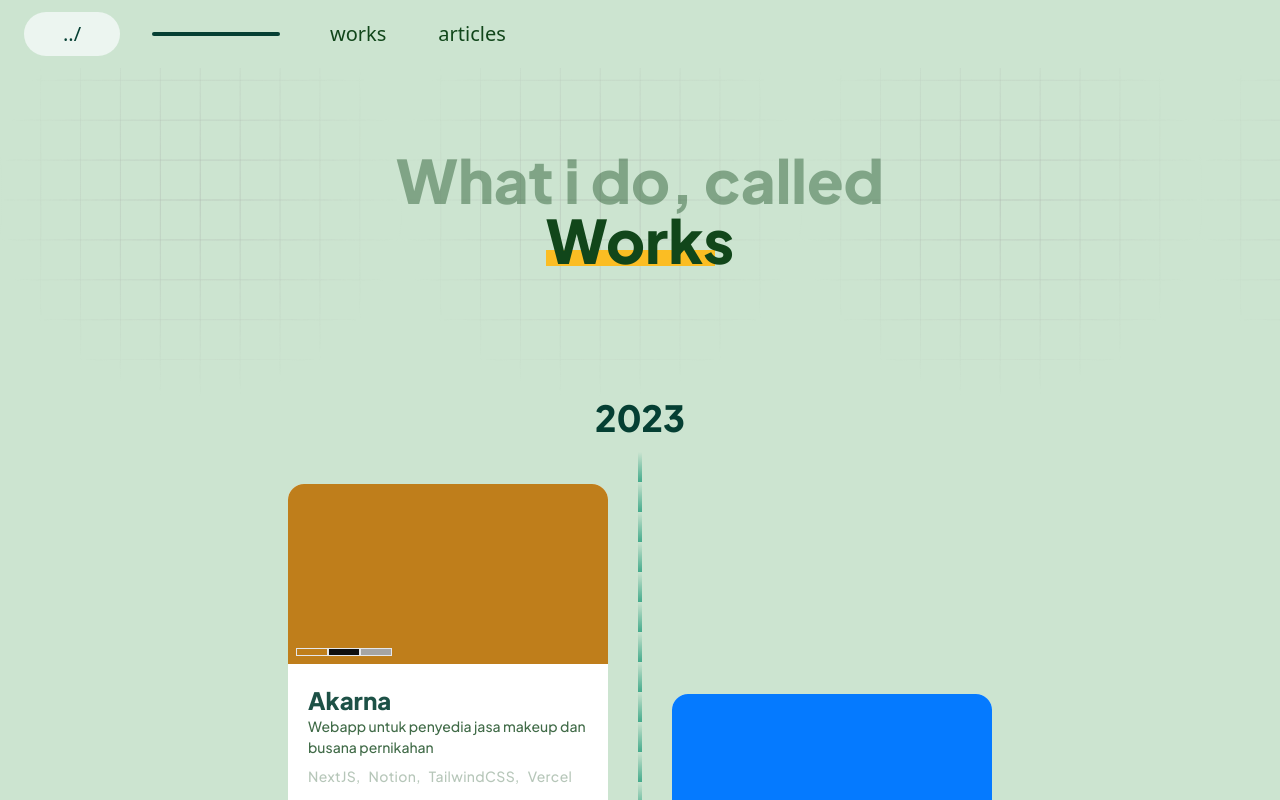
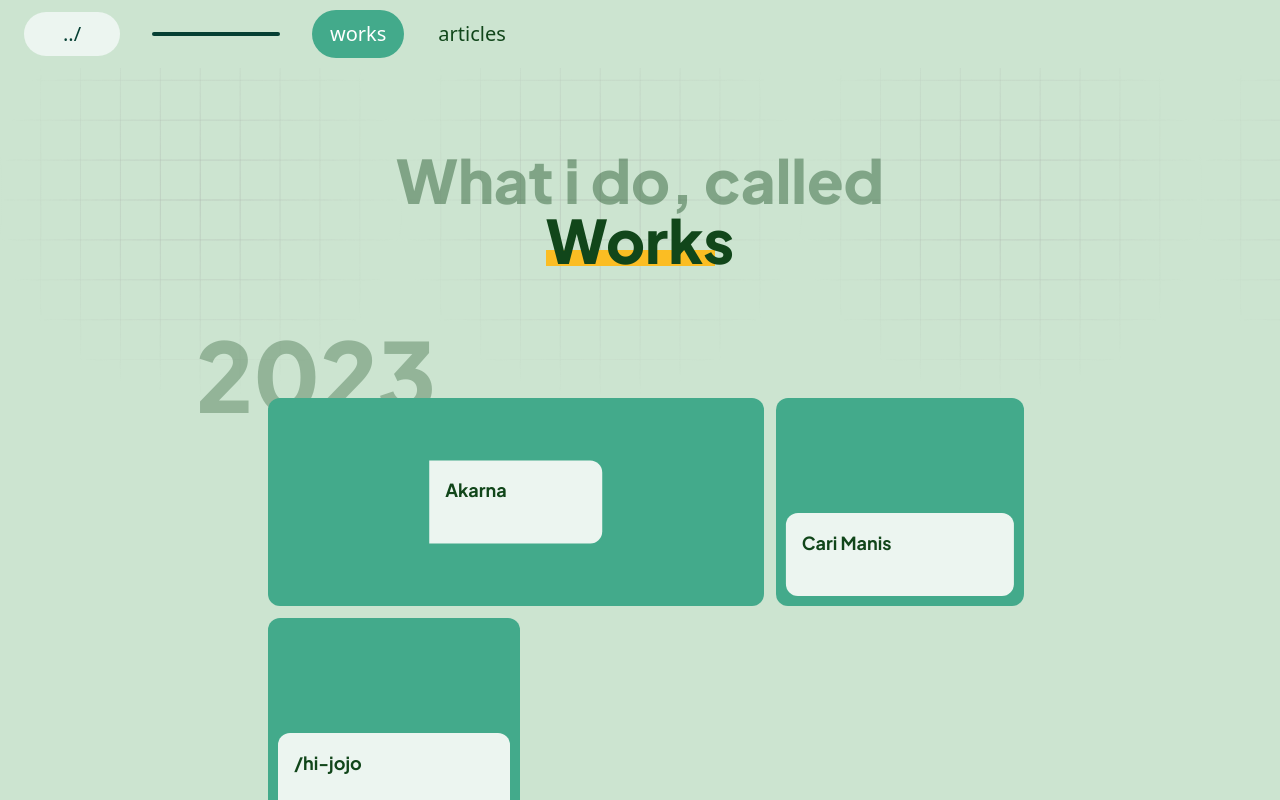
Before and after one commit to code7070/hi-jojo, a Next.js app: page /work in a window 1280 px wide. Shown: the top 800 px of the page. Built offline with nearby package versions, Linux system fonts and the light colour scheme.

Commit message:
add new work

```diff
--- a/src/components/header/index.js
+++ b/src/components/header/index.js
@@ -2,7 +2,7 @@ import Link from "next/link";
 import { useRouter } from "next/router";
 
 const pages = [
-  { name: "works", href: "/works" },
+  { name: "works", href: "/work" },
   { name: "articles", href: "/articles" },
 ];
 
--- /dev/null
+++ b/src/pages/work/index.js
@@ -0,0 +1,69 @@
+import PageHead from "@pages/PageHead";
+import styles from "@styles/works.module.css";
+import workList from "@utils/worklist";
+
+const HeadText = () => (
+  <div className="headerPage mt-20 mb-24 sm:mb-32 text-center px-8">
+    <div className={styles.headline1}>What i do, called</div>
+    <div>
+      <h2 className={styles.headline2}>Works</h2>
+    </div>
+  </div>
+);
+
+const chunkingArr = (array = [], size = 2) => {
+  const res = [];
+  for (let i = 0; i < array.length; i += size) {
+    const chunk = array.slice(i, i + size);
+    res.push(chunk);
+  }
+  return res;
+};
+
+const WorkGrid = ({ works = [] }) => {
+  const workloop = chunkingArr(works);
+
+  return (
+    <div className={styles.workOuterWrapper}>
+      {workloop.map((loop, loopIndex) => (
+        <div className={styles.workInnerWrapper} key={loopIndex}>
+          {loop.map((item, itemIndex) => (
+            <div key={itemIndex} className={styles.workBox}>
+              <div
+                className={`${styles.media} bg-[${item.colors.split(",")[0]}]`}
+              />
+              <div className={styles.info}>
+                <div className={styles.name}>{item.name}</div>
+              </div>
+            </div>
+          ))}
+        </div>
+      ))}
+    </div>
+  );
+};
+
+const WorkSection = ({ year, works = [] }) => (
+  <section className={styles.workSection}>
+    <div className={styles.yearWrapper}>
+      <div className={styles.yearSet}>{year}</div>
+    </div>
+    <WorkGrid works={works} />
+  </section>
+);
+
+export default function WorkPage() {
+  return (
+    <>
+      <PageHead title="Works" />
+      <section className="container">
+        <HeadText />
+        <div className="max-w-3xl mx-auto">
+          {workList.map((w) => {
+            return <WorkSection key={w.year} {...w} />;
+          })}
+        </div>
+      </section>
+    </>
+  );
+}
--- a/src/styles/works.module.css
+++ b/src/styles/works.module.css
@@ -92,3 +92,107 @@
 .workGrouped {
   @apply py-6 sm:py-12 flex items-center justify-center flex-col;
 }
+
+/* NEW WORK STYLING */
+
+.workSection {
+  @apply relative flex sm:gap-3 mb-28 last:mb-0;
+}
+
+.yearWrapper {
+  @apply sticky top-[68px];
+}
+
+.yearSet {
+  @apply absolute top-0 left-0 translate-x-[-25%] translate-y-[-75%] text-8xl font-extrabold opacity-30;
+}
+
+.workOuterWrapper {
+  @apply relative w-full flex flex-col gap-3 mx-2 sm:mx-0;
+}
+
+.workInnerWrapper {
+  @apply flex gap-3 flex-col sm:flex-row;
+}
+
+.workBox {
+  @apply relative bg-accent rounded-xl p-4 transition-all duration-200 overflow-hidden;
+  @apply w-2/3 mx-auto sm:w-1/2 sm:mx-0;
+  @apply hover:ring-4 hover:ring-primary;
+}
+
+.workBox .media {
+  @apply relative w-full h-44;
+}
+
+.workBox .info {
+  @apply rounded-xl absolute bg-secondary h-full transition-all duration-200 p-4;
+  @apply left-[50%] bottom-[10px] translate-x-[-50%] h-[40%];
+  width: calc(100% - 20px);
+}
+
+.workBox .info .name {
+  @apply font-bold text-lg;
+}
+
+/* ODD SECTION */
+
+.workSection:nth-child(odd)
+  .workInnerWrapper:nth-child(odd)
+  .workBox:nth-child(odd),
+.workSection:nth-child(odd)
+  .workInnerWrapper:nth-child(even)
+  .workBox:nth-child(even) {
+  @apply sm:w-2/3;
+}
+
+.workSection:nth-child(odd)
+  .workInnerWrapper:nth-child(odd)
+  .workBox:nth-child(even),
+.workSection:nth-child(odd)
+  .workInnerWrapper:nth-child(even)
+  .workBox:nth-child(odd) {
+  @apply sm:w-1/3;
+}
+
+/* EVEN SECTION */
+
+.workSection:nth-child(even)
+  .workInnerWrapper:nth-child(odd)
+  .workBox:nth-child(odd),
+.workSection:nth-child(even)
+  .workInnerWrapper:nth-child(even)
+  .workBox:nth-child(even) {
+  @apply sm:w-1/3;
+}
+
+.workSection:nth-child(even)
+  .workInnerWrapper:nth-child(odd)
+  .workBox:nth-child(even),
+.workSection:nth-child(even)
+  .workInnerWrapper:nth-child(even)
+  .workBox:nth-child(odd) {
+  @apply sm:w-2/3;
+}
+
+/* WORK BOX CONTENT */
+
+.workSection:nth-child(odd)
+  .workInnerWrapper:nth-child(odd)
+  .workBox:nth-child(odd)
+  .info,
+.workSection:nth-child(odd)
+  .workInnerWrapper:nth-child(even)
+  .workBox:nth-child(even)
+  .info,
+.workSection:nth-child(even)
+  .workInnerWrapper:nth-child(odd)
+  .workBox:nth-child(even)
+  .info,
+.workSection:nth-child(even)
+  .workInnerWrapper:nth-child(even)
+  .workBox:nth-child(odd)
+  .info {
+  @apply sm:right-0 sm:top-[50%] sm:translate-y-[-50%] sm:w-[35%];
+  @apply sm:rounded-l-none;
+}
```
